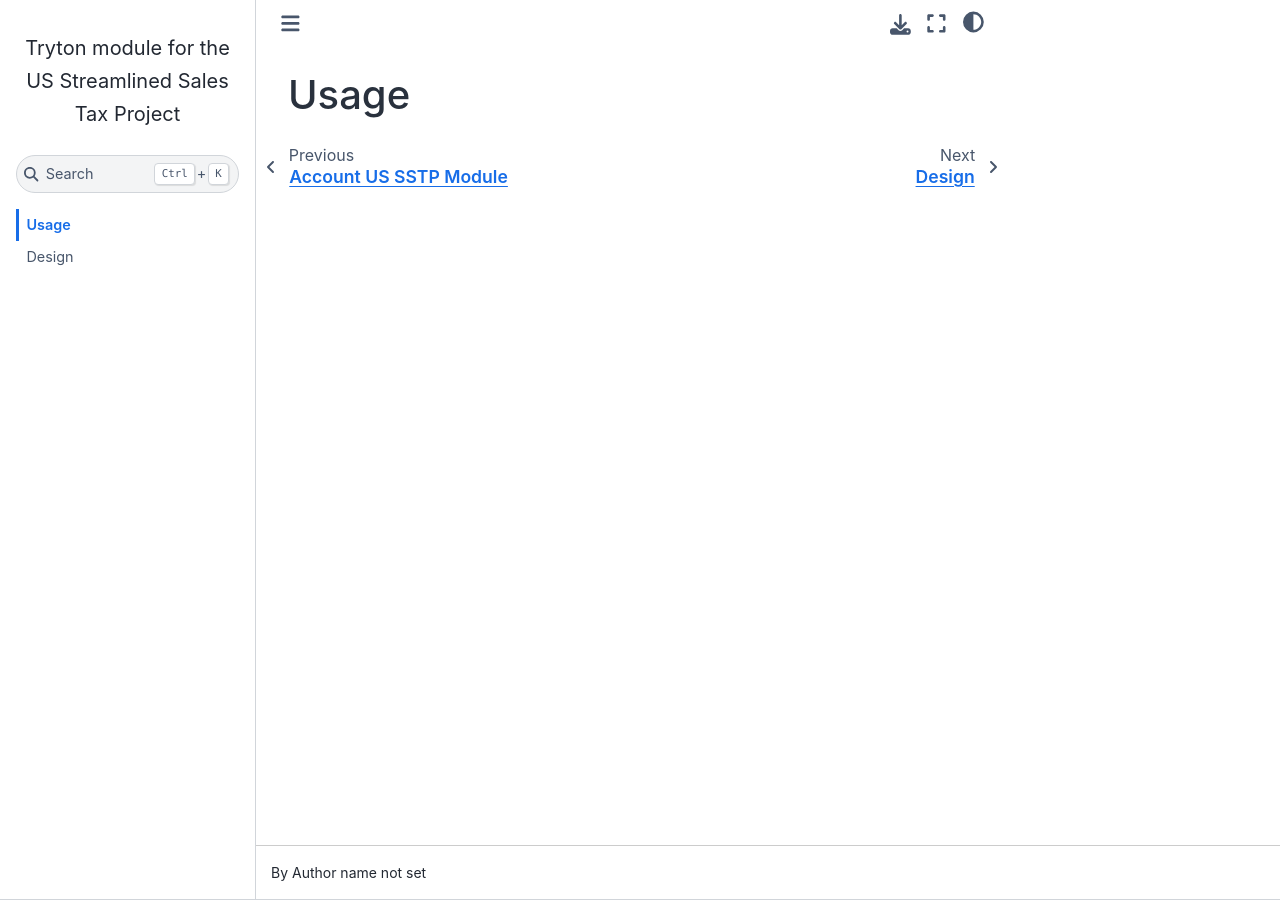
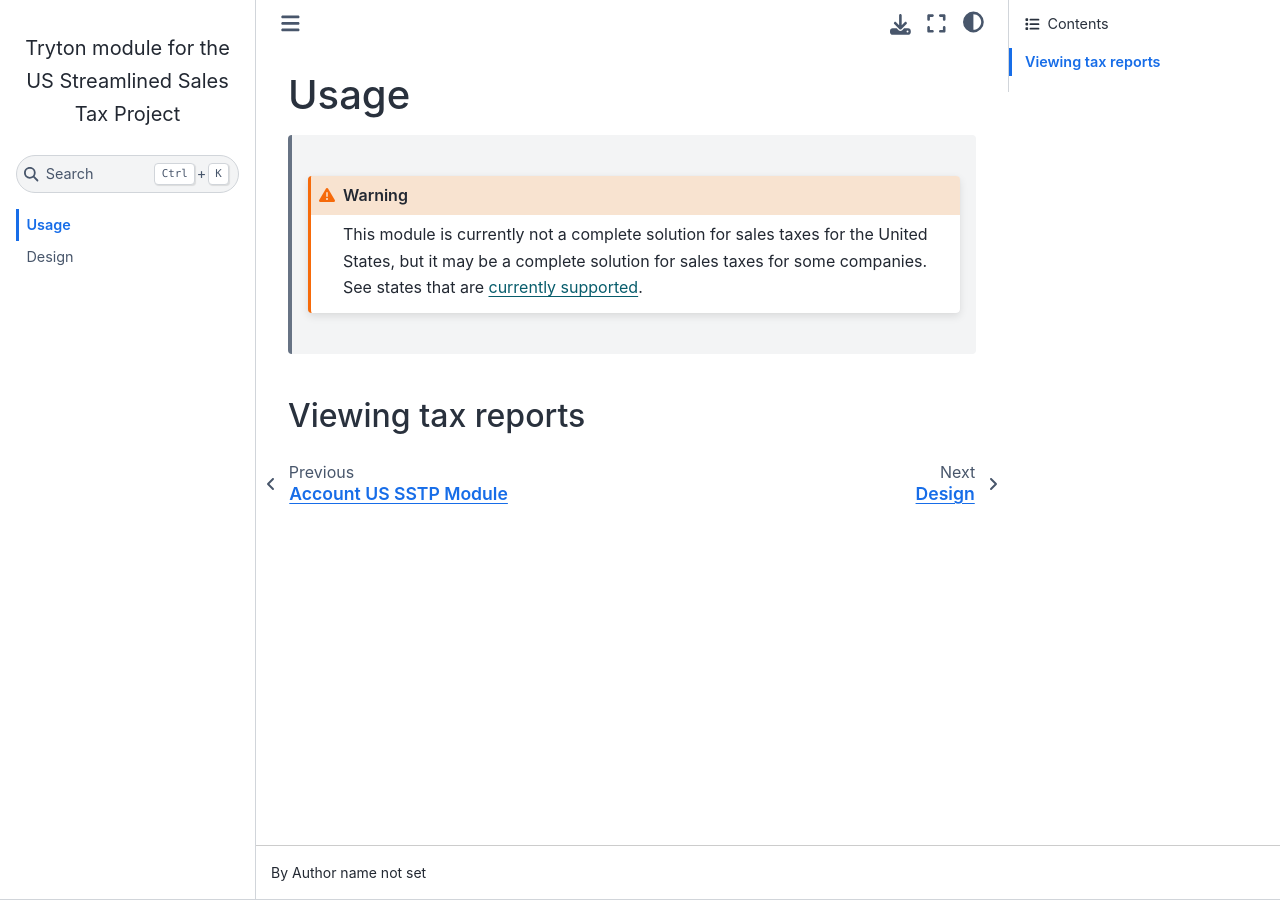
Before and after one commit to pentandra/account_us_sstp, a Sphinx documentation site: the page built from doc/usage.rst, in a window 1280 px wide. Built offline with Sphinx 7.4.7 and the Sphinx Book theme 1.1.4, drawn with Linux system fonts in a browser that asks for light colours; pages that are not in the unit, such as notebooks, are missing from menus.

Commit message:
Tweaking docs

```diff
--- a/doc/design.rst
+++ b/doc/design.rst
@@ -1,3 +1,7 @@
 ******
 Design
 ******
+
+Taxes in the Streamlined Sales Tax Project are built on two axes: the
+destination of the the shipping or service and the product class (at the
+moment, two classes are used, general and food/drug).
--- a/doc/setup.py
+++ b/doc/setup.py
@@ -5,11 +5,19 @@
 When the ``account_us_sstp`` module is activated it does not create any tax, tax
 rule, or tax code records. You do this using the provided scripts.
 
-Before running these scripts, you must run the scripts from the
-`country_uscensus` module to populate the `Place <model-census.place>` records.
-It is possible to import tax data only for those states for which you are
-collecting or in which your business has achieved a tax nexus. This will allow
-you to keep the size of the database as small as possible, if desired.
+   :: note:
+
+     Before running these scripts, you must run the scripts from the
+     ``country`` and ``country_uscensus`` modules to populate the `Country
+     <model-country.country>`, `Subdivision <model-country.subdivision>`, and
+     `Place <model-census.place>` records. These are needed to associate `Taxes
+     <model-account.tax>` and `Tax Rules <model-account.tax.rule>` with a state
+     tax authority and, for convenience, a physical location.
+
+It is possible to import tax data for a select number of states, for example,
+for those in which you are collecting tax or in which your business has
+achieved a tax nexus. This will allow you to keep the size of the database as
+small as possible.
 
 .. _Loading and updating tax rates:
 
@@ -30,10 +38,11 @@
 Loading and updating boundary records
 =====================================
 
-You can use the :command:`trytond_import_boundaries` script to load Tryton with
-the `Tax Boundary <model-account.tax.boundary>` records for the given states.
-`Tax Rules <model-account.tax.rule>` and `Tax Codes <model-account.tax.code>`
-associated with the imported boundaries will be loaded and updated as well.
+Once you have loaded the rates for a state, you use the
+:command:`trytond_import_boundaries` script to load Tryton with the `Tax
+Boundary <model-account.tax.boundary>` records for that state. `Tax Rules
+<model-account.tax.rule>` and `Tax Codes <model-account.tax.code>` associated
+with the imported boundaries will be loaded and updated as well.
 
    :: warning:
 
--- a/doc/usage.rst
+++ b/doc/usage.rst
@@ -1,3 +1,16 @@
 *****
 Usage
 *****
+
+   .. warning::
+
+     This module is currently not a complete solution for sales taxes for the
+     United States, but it may be a complete solution for sales taxes for some
+     companies. See states that are `currently supported`_.
+
+.. _currently supported: https://www.streamlinedsalestax.org/Shared-Pages/State-Detail
+
+.. _Viewing tax reports:
+
+Viewing tax reports
+===================
```
